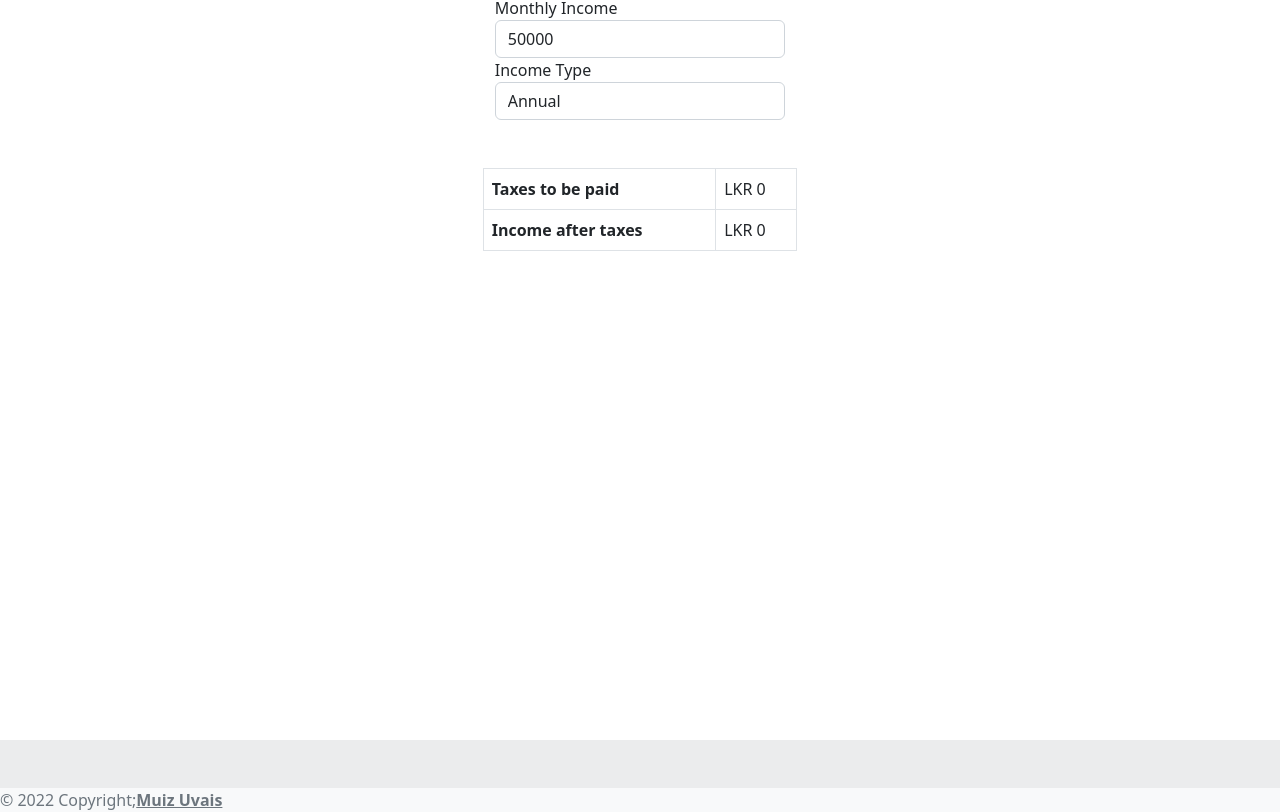
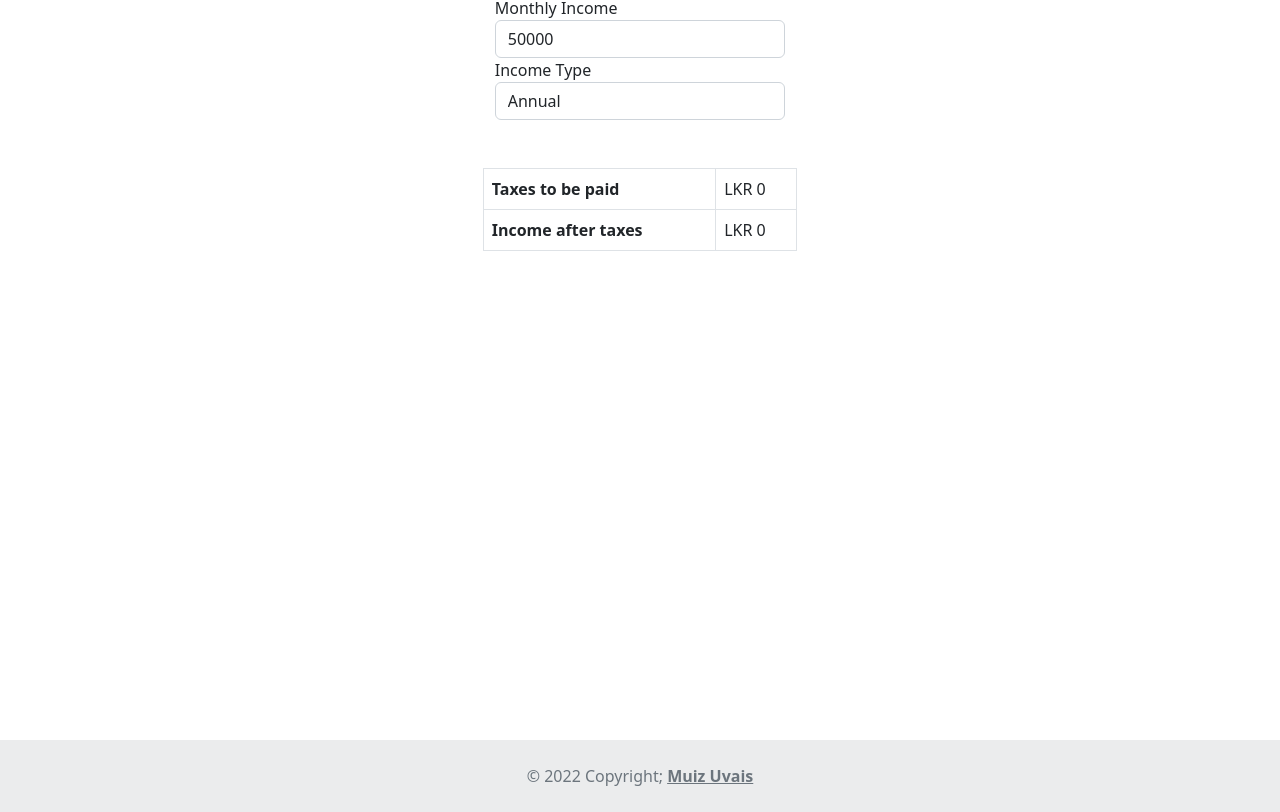
Before and after one commit to MuizU/supreme-paye-calculator, a Next.js app: page / in a window 1280 px wide. Shown: the part 182-994 px from the top of the page. Built offline with nearby package versions, Linux system fonts and the light colour scheme.

Commit message:
Fixed footer text

```diff
--- a/components/Footer.tsx
+++ b/components/Footer.tsx
@@ -4,11 +4,12 @@ export default function Footer() {
       <div
         className="text-center p-4"
         style={{ backgroundColor: "rgba(0,0,0, 0.05)" }}
-      ></div>
-      © 2022 Copyright;
-      <a href="https://muiz-uvais.ml" className="text-reset fw-bold">
-        Muiz Uvais
-      </a>
+      >
+        © 2022 Copyright;&nbsp;
+        <a href="https://muiz-uvais.ml" className="text-reset fw-bold">
+          Muiz Uvais
+        </a>
+      </div>
     </footer>
   );
 }
```
